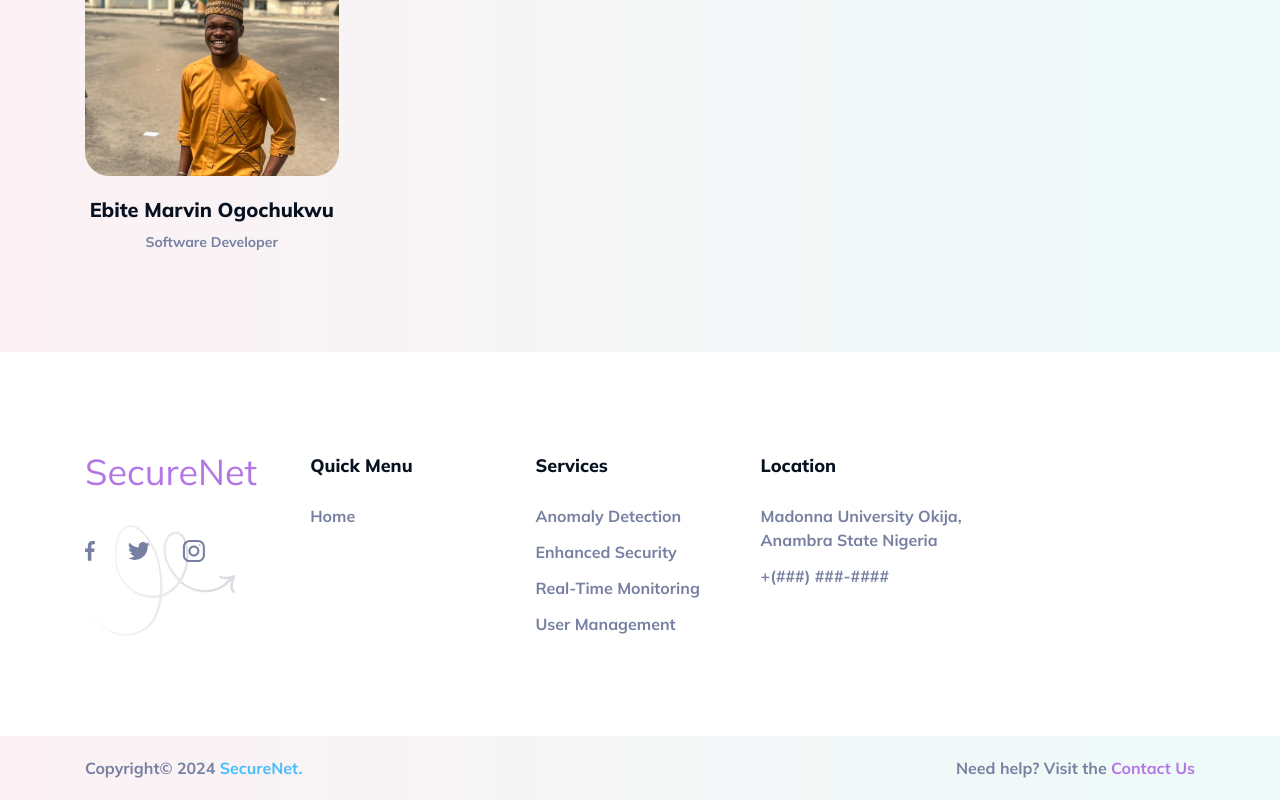
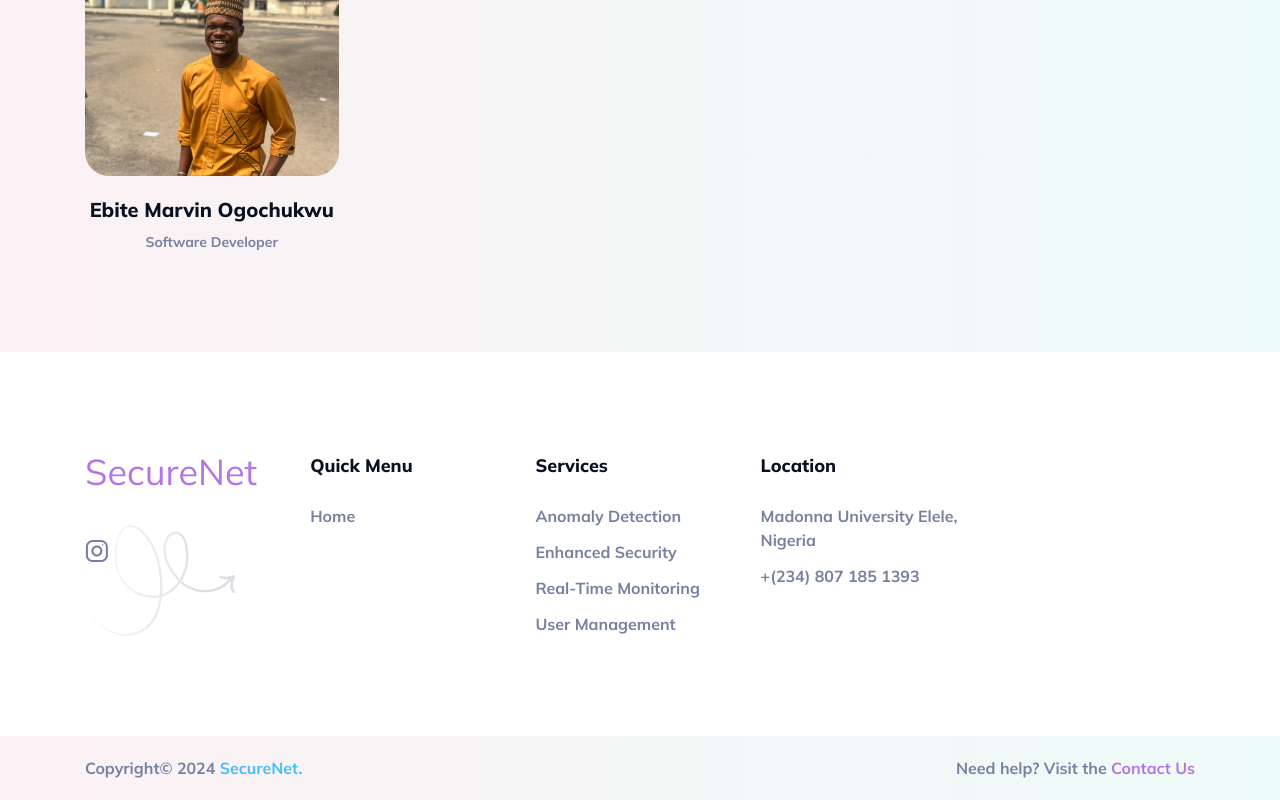
Before and after one commit to gedons/IDS, a Vue app: page / in a window 1280 px wide. Shown: the part 3404-4204 px from the top of the page. Built offline with nearby package versions, Linux system fonts and the light colour scheme; what vue-toast-notification would draw is missing.

Commit message:
front update

```diff
--- a/src/views/Index.vue
+++ b/src/views/Index.vue
@@ -567,41 +567,7 @@
                             <p class="h-10 text-4xl text-secondary">SecureNet</p>
                             <ul class="mt-12 flex items-center gap-8">
                                 <li>
-                                    <a href="javascript:">
-                                        <svg
-                                            width="10"
-                                            height="20"
-                                            viewBox="0 0 10 20"
-                                            fill="none"
-                                            xmlns="http://www.w3.org/2000/svg"
-                                            class="transition hover:scale-110 hover:text-secondary"
-                                        >
-                                            <path
-                                                d="M8.0733 3.29509H9.88498V0.139742C9.57242 0.0967442 8.49748 0 7.2456 0C4.6335 0 2.84415 1.643 2.84415 4.66274V7.44186H-0.0383301V10.9693H2.84415V19.845H6.37821V10.9701H9.1441L9.58317 7.44269H6.37738V5.01251C6.37821 3.99297 6.65273 3.29509 8.0733 3.29509Z"
-                                                fill="currentColor"
-                                            />
-                                        </svg>
-                                    </a>
-                                </li>
-                                <li>
-                                    <a href="javascript:">
-                                        <svg
-                                            width="23"
-                                            height="18"
-                                            viewBox="0 0 23 18"
-                                            fill="none"
-                                            xmlns="http://www.w3.org/2000/svg"
-                                            class="transition hover:scale-110 hover:text-secondary"
-                                        >
-                                            <path
-                                                d="M22.8849 2.11613C22.0668 2.475 21.1951 2.71288 20.2862 2.82838C21.2212 2.27013 21.9348 1.39287 22.2703 0.3355C21.3986 0.85525 20.4361 1.22238 19.4103 1.42725C18.5826 0.545875 17.4028 0 16.1158 0C13.6188 0 11.6086 2.02675 11.6086 4.51137C11.6086 4.86888 11.6388 5.21263 11.7131 5.53988C7.96345 5.357 4.64557 3.55988 2.4167 0.82225C2.02757 1.49738 1.79932 2.27012 1.79932 3.102C1.79932 4.664 2.6037 6.04862 3.8027 6.85025C3.07807 6.8365 2.3672 6.62613 1.76495 6.29475C1.76495 6.3085 1.76495 6.32638 1.76495 6.34425C1.76495 8.536 3.32832 10.3565 5.37845 10.7759C5.01132 10.8763 4.6112 10.9244 4.19595 10.9244C3.9072 10.9244 3.6157 10.9079 3.34207 10.8474C3.92645 12.6335 5.5847 13.9466 7.55645 13.9893C6.02195 15.1896 4.07357 15.9129 1.96432 15.9129C1.59445 15.9129 1.2397 15.8964 0.884949 15.851C2.88282 17.1394 5.25057 17.875 7.80395 17.875C16.1034 17.875 20.6409 11 20.6409 5.04075C20.6409 4.84137 20.6341 4.64887 20.6244 4.45775C21.5196 3.8225 22.2717 3.02913 22.8849 2.11613Z"
-                                                fill="currentColor"
-                                            />
-                                        </svg>
-                                    </a>
-                                </li>
-                                <li>
-                                    <a href="javascript:">
+                                    <a href="https://www.Instagram.com/the_gaffer.x" target="_blank">
                                         <svg
                                             width="23"
                                             height="22"
@@ -664,9 +630,9 @@
                         <div>
                             <ul class="flex flex-col gap-3 font-bold">
                                 <li class="mb-3 text-lg font-extrabold text-black dark:text-white">Location</li>
-                                <li>Madonna University Okija, Anambra State Nigeria</li>
+                                <li>Madonna University Elele, Nigeria</li>
                                 <li>
-                                    <a href="tel:+(617) 254-2333" class="inline-block transition hover:scale-110 hover:text-secondary">+(###) ###-####</a>
+                                    <a href="tel:+(234) 807 185 1393" class="inline-block transition hover:scale-110 hover:text-secondary">+(234) 807 185 1393</a>
                                 </li>
                             </ul>
                         </div>
```
